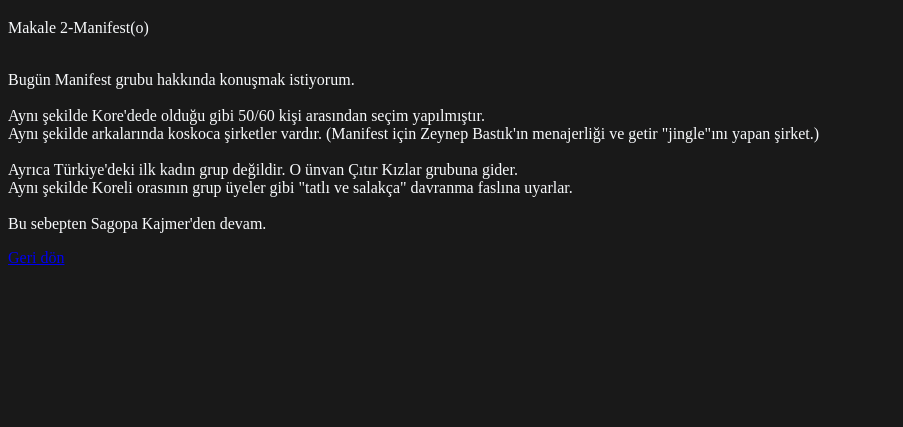
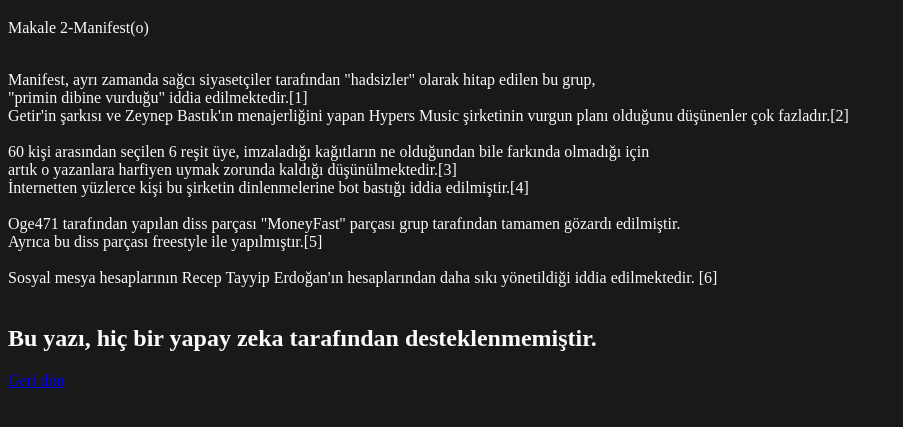
Before and after one commit to paradisewaves76/76gunblogu, a plain HTML site: page manifesto.html in a window 1280 px wide. Shown: the part 61-488 px from the top of the page, without its empty margins (0-903 px from the left). Drawn offline with Linux system fonts and the light colour scheme.

Commit message:
Update manifesto.html

```diff
--- a/manifesto.html
+++ b/manifesto.html
@@ -10,16 +10,21 @@
     <h1>76.gün blogu</h1>
     <p>Makale 2-Manifest(o)</p>
     <p style="white-space: pre-line;">
-    Bugün Manifest grubu hakkında konuşmak istiyorum.
+    Manifest, ayrı zamanda sağcı siyasetçiler tarafından "hadsizler" olarak hitap edilen bu grup,
+    "primin dibine vurduğu" iddia edilmektedir.[1]
+    Getir'in şarkısı ve Zeynep Bastık'ın menajerliğini yapan Hypers Music şirketinin vurgun planı olduğunu düşünenler çok fazladır.[2]
 
-    Aynı şekilde Kore'dede olduğu gibi 50/60 kişi arasından seçim yapılmıştır.
-    Aynı şekilde arkalarında koskoca şirketler vardır. (Manifest için Zeynep Bastık'ın menajerliği ve getir "jingle"ını yapan şirket.)
+    60 kişi arasından seçilen 6 reşit üye, imzaladığı kağıtların ne olduğundan bile farkında olmadığı için
+    artık o yazanlara harfiyen uymak zorunda kaldığı düşünülmektedir.[3]
+    İnternetten yüzlerce kişi bu şirketin dinlenmelerine bot bastığı iddia edilmiştir.[4]
 
-    Ayrıca Türkiye'deki ilk kadın grup değildir. O ünvan Çıtır Kızlar grubuna gider.
-    Aynı şekilde Koreli orasının grup üyeler gibi "tatlı ve salakça" davranma faslına uyarlar.
+    Oge471 tarafından yapılan diss parçası "MoneyFast" parçası grup tarafından tamamen gözardı edilmiştir.
+    Ayrıca bu diss parçası freestyle ile yapılmıştır.[5]
 
-    Bu sebepten Sagopa Kajmer'den devam.
+    Sosyal mesya hesaplarının Recep Tayyip Erdoğan'ın hesaplarından daha sıkı yönetildiği iddia edilmektedir. [6]
+
     </p>
+    <h2>Bu yazı, hiç bir yapay zeka tarafından desteklenmemiştir.</h2>
     <a href="./index.html">Geri dön</a>
 </body>
 </html>
```
